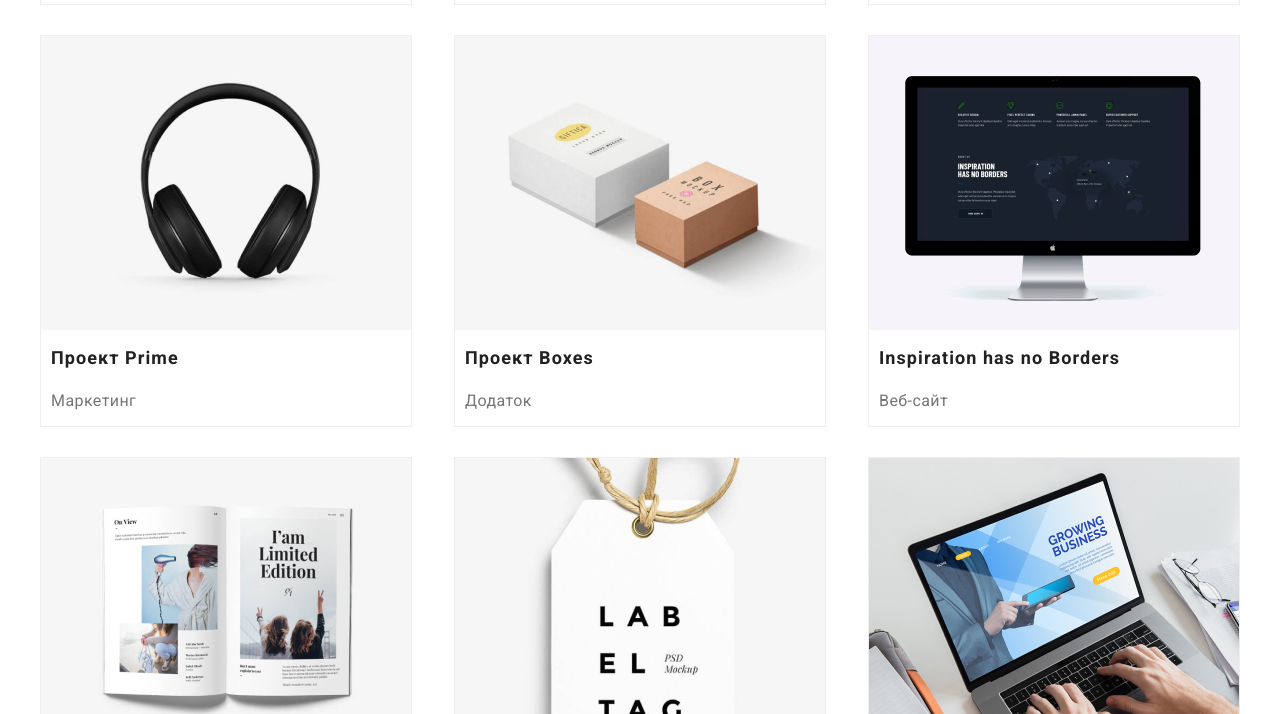
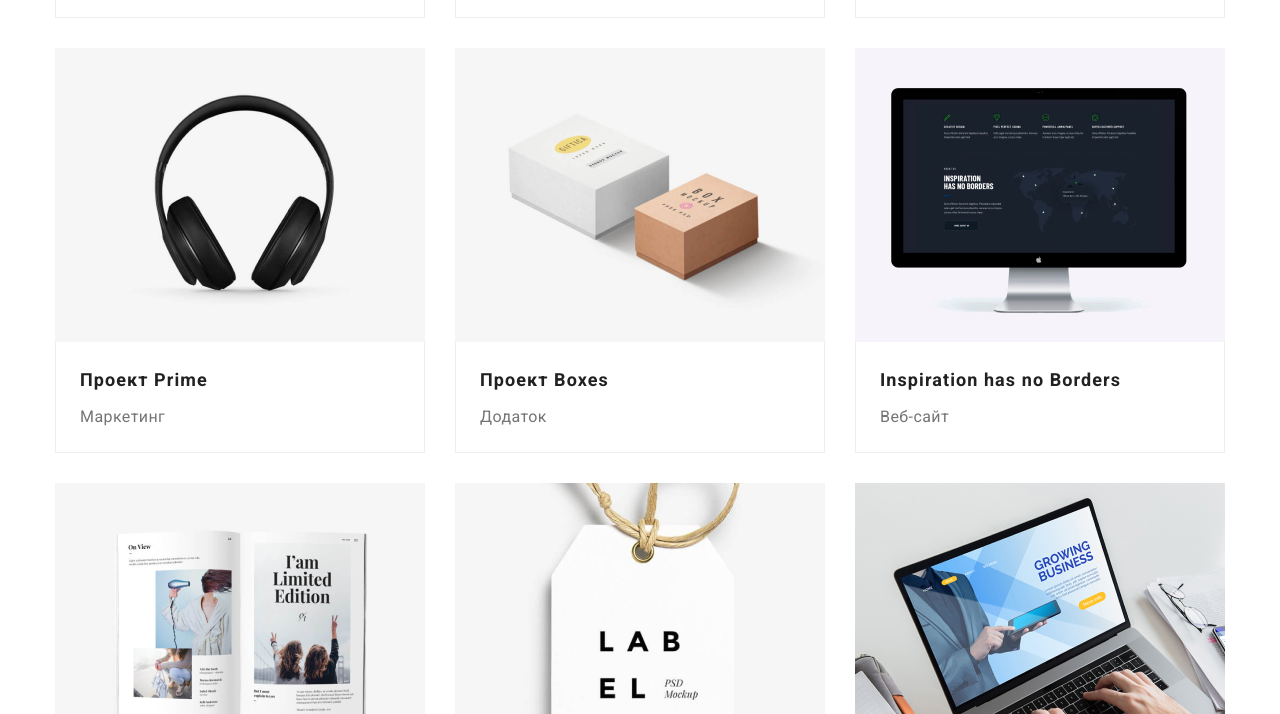
Before and after one commit to DubeiA/goit-markup-hw-03, a plain HTML site: page portfolio.html in a window 1280 px wide. Shown: the part 651-1365 px from the top of the page. Drawn offline with nearby package versions, Linux system fonts and the light colour scheme.

Commit message:
Correct a mistakes

```diff
--- a/css/styles.css
+++ b/css/styles.css
@@ -21,7 +21,7 @@ html {
 	--border-line: #ECECEC;
 }
 
-.Page {
+body {
 
 	font-family: "Roboto", sans-serif;
 	color: var(--main-color);
@@ -74,7 +74,7 @@ img {
 
 .container {
 	width: 1200px;
-	padding: 0px 0px;
+	padding: 0px 15px;
 	margin: 0 auto;
 
 }
@@ -94,7 +94,6 @@ img {
 .link-decor {
 	text-decoration: none;
 
-
 }
 
 
@@ -103,7 +102,6 @@ img {
 
 .header {
 	display: flex;
-	padding: 0;
 
 	align-items: center;
 
@@ -191,7 +189,7 @@ img {
 	color: var(--main-secondary-color);
 }
 .contacts {
-
+	padding: 32px 0 ;
 	font-weight: 500;
 	line-height: 1.14px;
 	letter-spacing: 0.02em;
@@ -297,14 +295,12 @@ img {
 								/* Work foto */
 .second-list {
 	display: flex;
-	justify-content: space-between;
+
 }
 .section-decor {
 	padding-bottom: 94px;
 }
-.section-decor > .container {
-	padding: 0;
-}
+
 
 .second-list .work-foto + .work-foto {
 	margin-left: 30px;
@@ -315,7 +311,7 @@ img {
 
 .third-list {
 	display: flex;
-	justify-content: space-between;
+
 }
 
 .third-list .team-foto + .team-foto {
@@ -346,11 +342,11 @@ img {
 .team-content {
 
 	color: var(--main-secondary-color);
-	padding-top: 10px;
+	/* padding-top: 10px; */
 	text-align: center;
 	/* font-weight: 400; */
 	font-size: 16px;
-	line-height: 1.19px;
+	line-height: 1.19;
 
 
 	/* padding-bottom: 30px; */
@@ -369,8 +365,9 @@ img {
 	line-height: 1.71;
 }
 .second-content {
+
 	color: var(--main-secondary-color);
-	padding-top: 10px;
+
 	font-size: 16px;
 	line-height: 1.87;
 }
@@ -519,12 +516,12 @@ img {
 .proposition {
 	display: flex;
 	flex-wrap: wrap;
-	list-style: none;
-	justify-content: space-between;
 
 }
 .decor-text {
-	padding: 10px;
+	padding: 20px 24px;
+	border: 1px solid #EEEEEE;
+	border-top: none;
 
 }
 
@@ -532,7 +529,7 @@ img {
 	/* margin-right: calc(100% -30px/ 3); */
 	margin-right: 30px;
 	margin-bottom: 30px;
-	border: 1px solid #EEEEEE;
+	/* border: 1px solid #EEEEEE; */
 }
 
 .proposition-decor:nth-child(3n) {
@@ -545,6 +542,8 @@ img {
 						/* portfolio-title */
 
 .portfolio-title {
+
+	margin-bottom: 4px;
 
 	color: var(--main-color);
 	font-weight: 700;
--- a/portfolio.html
+++ b/portfolio.html
@@ -47,7 +47,7 @@
 		<main>
 			<!-- навігатор по сайту -->
 			<section class="section">
-				<div class="container second-navigation">
+				<div class="container second-navigation group-proposition">
 					<h1 class="portolio-hero visually-hidden">Наші пропозиції</h1>
 					<ul class="second-nav list">
 						<li class="portfolio-btn"><button type="button" class="second-btn btn-one">Всі</button></li>
@@ -56,9 +56,8 @@
 						<li class="portfolio-btn"><button type="button" class="second-btn btn-four">Дизайн</button></li>
 						<li class="portfolio-btn"><button type="button" class="second-btn btn-five">Маркетинг</button></li>
 					</ul>
-				</div>
-				<!-- пропозиції -->
-				<div class="container group-proposition">
+
+					<!-- пропозиції -->
 					<ul class="proposition list">
 						<li class="proposition-decor">
 							<a class="portfolio-list" href="./index.html">
```
Also changed, not shown: index.html (+3 -3 lines).
